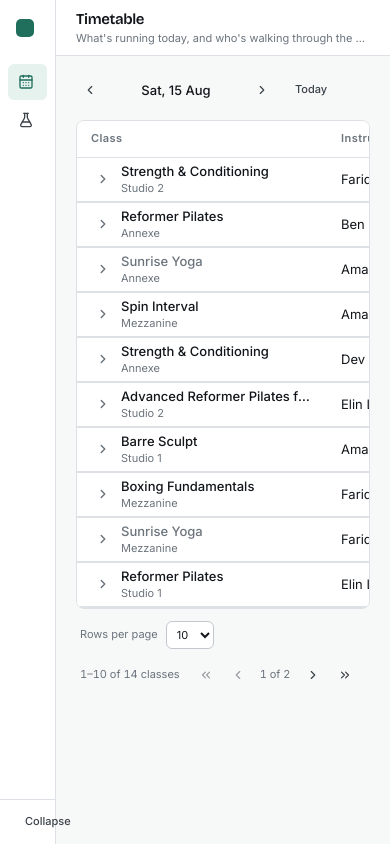
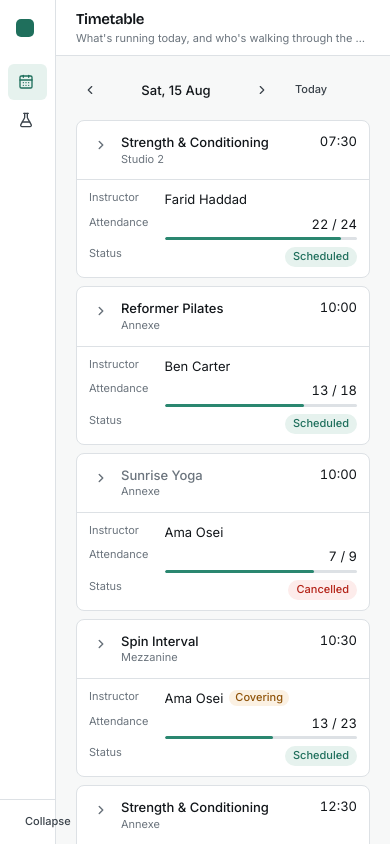
Before and after one commit to epic-rinn/headless-data-table, a Next.js app: page /timetable in a window 390 px wide. Shown: the top 844 px of the page. Built offline with nearby package versions, Linux system fonts and the light colour scheme.

Commit message:
feat(table): card layout below 640px

```diff
--- /dev/null
+++ b/src/components/data-table/CollapsePanel.tsx
@@ -0,0 +1,29 @@
+"use client";
+
+import clsx from "clsx";
+import type { ReactNode } from "react";
+
+export function CollapsePanel({
+  id,
+  open,
+  className,
+  children,
+}: {
+  id: string;
+  open: boolean;
+  className?: string;
+  children: ReactNode;
+}) {
+  return (
+    <div
+      id={id}
+      hidden={!open}
+      className="grid transition-[grid-template-rows] duration-180 ease-expand"
+      style={{ gridTemplateRows: open ? "1fr" : "0fr" }}
+    >
+      <div className="overflow-hidden">
+        <div className={clsx("bg-surface-sunken", className)}>{children}</div>
+      </div>
+    </div>
+  );
+}
--- a/src/components/data-table/DataTable.tsx
+++ b/src/components/data-table/DataTable.tsx
@@ -2,7 +2,9 @@
 
 import clsx from "clsx";
 import { Fragment, type ReactNode, useState } from "react";
+import { Button } from "@/components/ui/Button";
 import type { AsyncSubRowsState, Row, Table } from "@/table-core";
+import { DataTableCards } from "./DataTableCards";
 import { DataTableHead } from "./DataTableHead";
 import { DataTableRow } from "./DataTableRow";
 import { ExpandedRow } from "./ExpandedRow";
@@ -24,6 +26,8 @@ export type DataTableProps<TData, TSubData = never> = {
   empty?: { title: string; description?: string; action?: ReactNode };
   skeletonRows?: number;
   stickyHeader?: boolean;
+  /** "cards" swaps to a stacked card layout below 640px. */
+  responsive?: "scroll" | "cards";
   className?: string;
   renderExpanded?: (
     row: Row<TData>,
@@ -42,6 +46,7 @@ export function DataTable<TData, TSubData = never>({
   empty,
   skeletonRows = 8,
   stickyHeader = false,
+  responsive = "scroll",
   className,
   renderExpanded,
   expandLabel,
@@ -52,6 +57,13 @@ export function DataTable<TData, TSubData = never>({
   const columns = table.getAllColumns();
   const rows = table.getRowModel().rows;
   const loading = status === "loading";
+  const cards = responsive === "cards";
+  const showRows = !loading && status !== "error" && rows.length > 0;
+
+  const canExpandRow = (row: Row<TData>) =>
+    Boolean(renderExpanded) && table.getCanExpand(row);
+  const toggleLabel = (row: Row<TData>, expanded: boolean) =>
+    expandLabel?.(row) ?? (expanded ? "Hide details" : "Show details");
 
   const statusMessage = loading
     ? "Loading results"
@@ -66,7 +78,10 @@ export function DataTable<TData, TSubData = never>({
       <div
         ref={scrollRef}
         aria-busy={loading || undefined}
-        className="relative overflow-x-auto rounded-lg border border-border-subtle bg-surface"
+        className={clsx(
+          "relative overflow-x-auto rounded-lg border border-border-subtle bg-surface",
+          cards && "hidden sm:block",
+        )}
       >
         <table
           className="w-full table-fixed border-collapse text-sm"
@@ -146,6 +161,69 @@ export function DataTable<TData, TSubData = never>({
         </table>
       </div>
 
+      {cards && !showRows ? (
+        <div className="rounded-lg border border-border-subtle bg-surface p-6 sm:hidden">
+          {loading ? (
+            <div className="flex flex-col gap-3" aria-hidden>
+              {Array.from({ length: 3 }, (_, i) => (
+                <span
+                  key={`card-skeleton-${i}`}
+                  className="h-12 animate-pulse rounded-md bg-surface-inset motion-reduce:animate-none"
+                />
+              ))}
+            </div>
+          ) : status === "error" ? (
+            <div className="flex flex-col items-center gap-2 text-center">
+              <p className="text-base font-medium">
+                {error?.title ?? "Couldn't load this table."}
+              </p>
+              {error?.description ? (
+                <p className="text-sm text-text-muted">{error.description}</p>
+              ) : null}
+              {onRetry ? (
+                <Button size="sm" variant="secondary" onClick={onRetry}>
+                  Try again
+                </Button>
+              ) : null}
+            </div>
+          ) : (
+            <div className="flex flex-col items-center gap-2 text-center">
+              <p className="text-base font-medium">
+                {empty?.title ?? "Nothing to show."}
+              </p>
+              {empty?.description ? (
+                <p className="text-sm text-text-muted">{empty.description}</p>
+              ) : null}
+              {empty?.action ?? null}
+            </div>
+          )}
+        </div>
+      ) : null}
+
+      {cards && showRows ? (
+        <DataTableCards
+          className="sm:hidden"
+          rows={rows}
+          isExpanded={(row) => canExpandRow(row) && table.getIsExpanded(row.id)}
+          expandedId={(row) => `${expandedRowId(row.id)}-card`}
+          renderExpander={(row) =>
+            canExpandRow(row) ? (
+              <ExpandToggle
+                expanded={table.getIsExpanded(row.id)}
+                controls={`${expandedRowId(row.id)}-card`}
+                label={toggleLabel(row, table.getIsExpanded(row.id))}
+                onToggle={() => table.toggleExpanded(row.id)}
+              />
+            ) : null
+          }
+          renderExpanded={
+            renderExpanded
+              ? (row) => renderExpanded(row, table.getSubRowsState(row.id))
+              : undefined
+          }
+        />
+      ) : null}
+
       <div aria-live="polite" className="sr-only">
         {statusMessage}
       </div>
--- /dev/null
+++ b/src/components/data-table/DataTableCards.tsx
@@ -0,0 +1,86 @@
+"use client";
+
+import clsx from "clsx";
+import type { ReactNode } from "react";
+import type { Cell, Row } from "@/table-core";
+import { CollapsePanel } from "./CollapsePanel";
+
+function priorityOf<TData>(cell: Cell<TData>): 1 | 2 | 3 {
+  return cell.column.columnDef.meta?.priority ?? 2;
+}
+
+function headerLabel<TData>(cell: Cell<TData>): string {
+  const header = cell.column.columnDef.header;
+  return typeof header === "string" ? header : cell.column.id;
+}
+
+export function DataTableCards<TData>({
+  rows,
+  className,
+  renderExpander,
+  renderExpanded,
+  expandedId,
+  isExpanded,
+}: {
+  rows: Row<TData>[];
+  className?: string;
+  renderExpander?: (row: Row<TData>) => ReactNode;
+  renderExpanded?: (row: Row<TData>) => ReactNode;
+  expandedId?: (row: Row<TData>) => string;
+  isExpanded?: (row: Row<TData>) => boolean;
+}) {
+  return (
+    <ul className={clsx("flex flex-col gap-2", className)}>
+      {rows.map((row) => {
+        const cells = row.getCells();
+        const primary = cells.filter((cell) => priorityOf(cell) === 1);
+        const secondary = cells.filter((cell) => priorityOf(cell) === 2);
+        const expander = renderExpander?.(row);
+        const open = isExpanded?.(row) ?? false;
+
+        return (
+          <li
+            key={row.id}
+            className="overflow-hidden rounded-lg border border-border-subtle bg-surface"
+          >
+            <div className="flex items-start gap-2 p-3">
+              {expander}
+              <div className="flex min-w-0 flex-1 items-start justify-between gap-3">
+                {primary.map((cell) => (
+                  <div key={cell.id} className="min-w-0">
+                    {cell.render()}
+                  </div>
+                ))}
+              </div>
+            </div>
+
+            {secondary.length > 0 ? (
+              <dl className="grid grid-cols-[auto_1fr] gap-x-4 gap-y-1.5 border-t border-border-subtle px-3 py-2.5">
+                {secondary.map((cell) => (
+                  <div key={cell.id} className="contents">
+                    <dt className="text-2xs text-text-muted">
+                      {headerLabel(cell)}
+                    </dt>
+                    <dd className="min-w-0 text-right text-sm">
+                      {cell.render()}
+                    </dd>
+                  </div>
+                ))}
+              </dl>
+            ) : null}
+
+            {renderExpanded && expandedId ? (
+              <CollapsePanel
+                id={expandedId(row)}
+                open={open}
+                className="border-t border-border-subtle px-3 py-3"
+              >
+                {open ? renderExpanded(row) : null}
+              </CollapsePanel>
+            ) : null}
+          </li>
+        );
+      })}
+    </ul>
+  );
+}
--- a/src/components/data-table/ExpandedRow.tsx
+++ b/src/components/data-table/ExpandedRow.tsx
@@ -1,6 +1,7 @@
 "use client";
 
 import type { ReactNode } from "react";
+import { CollapsePanel } from "./CollapsePanel";
 
 export function ExpandedRow({
   id,
@@ -16,18 +17,9 @@ export function ExpandedRow({
   return (
     <tr>
       <td colSpan={colSpan} className="border-b border-border-subtle p-0">
-        <div
-          id={id}
-          hidden={!open}
-          className="grid transition-[grid-template-rows] duration-180 ease-expand"
-          style={{ gridTemplateRows: open ? "1fr" : "0fr" }}
-        >
-          <div className="overflow-hidden">
-            <div className="bg-surface-sunken px-(--cell-pad-x) py-3">
-              {children}
-            </div>
-          </div>
-        </div>
+        <CollapsePanel id={id} open={open} className="px-(--cell-pad-x) py-3">
+          {children}
+        </CollapsePanel>
       </td>
     </tr>
   );
--- a/src/features/timetable/TimetableTable.tsx
+++ b/src/features/timetable/TimetableTable.tsx
@@ -94,6 +94,7 @@ export function TimetableTable() {
           table={table}
           caption={`Classes scheduled for ${label}`}
           stickyHeader
+          responsive="cards"
           empty={{
             title: `No classes scheduled for ${label}.`,
             description: "The studio is closed on Sundays.",
--- a/src/features/timetable/columns.tsx
+++ b/src/features/timetable/columns.tsx
@@ -37,6 +37,7 @@ export function createTimetableColumns(now: number | null) {
       enableSorting: true,
       size: 250,
       pin: "left",
+      meta: { priority: 1 },
       cell: (info) => {
         const cancelled = info.row.original.status === "cancelled";
         return (
@@ -60,6 +61,7 @@ export function createTimetableColumns(now: number | null) {
       header: "Instructor",
       enableSorting: true,
       size: 180,
+      meta: { priority: 2 },
       cell: (info) => (
         <span className="flex min-w-0 items-center gap-1.5">
           <span className="truncate">{info.getValue()}</span>
@@ -75,7 +77,7 @@ export function createTimetableColumns(now: number | null) {
       header: "Time",
       enableSorting: true,
       size: 130,
-      meta: { numeric: true },
+      meta: { numeric: true, priority: 1 },
       cell: (info) => (
         <span className="flex flex-col items-end leading-tight">
           <span data-numeric>{timeFormat.format(info.getValue())}</span>
@@ -89,7 +91,7 @@ export function createTimetableColumns(now: number | null) {
       header: "Attendance",
       enableSorting: true,
       size: 140,
-      meta: { numeric: true },
+      meta: { numeric: true, priority: 2 },
       cell: (info) => {
         const { capacity, waitlisted } = info.row.original;
         const booked = info.getValue();
@@ -125,6 +127,7 @@ export function createTimetableColumns(now: number | null) {
       header: "Status",
       enableSorting: true,
       size: 130,
+      meta: { priority: 2 },
       sortingFn: (a, b) =>
         STATUS_ORDER[a.original.status] - STATUS_ORDER[b.original.status],
       cell: (info) => {
```
